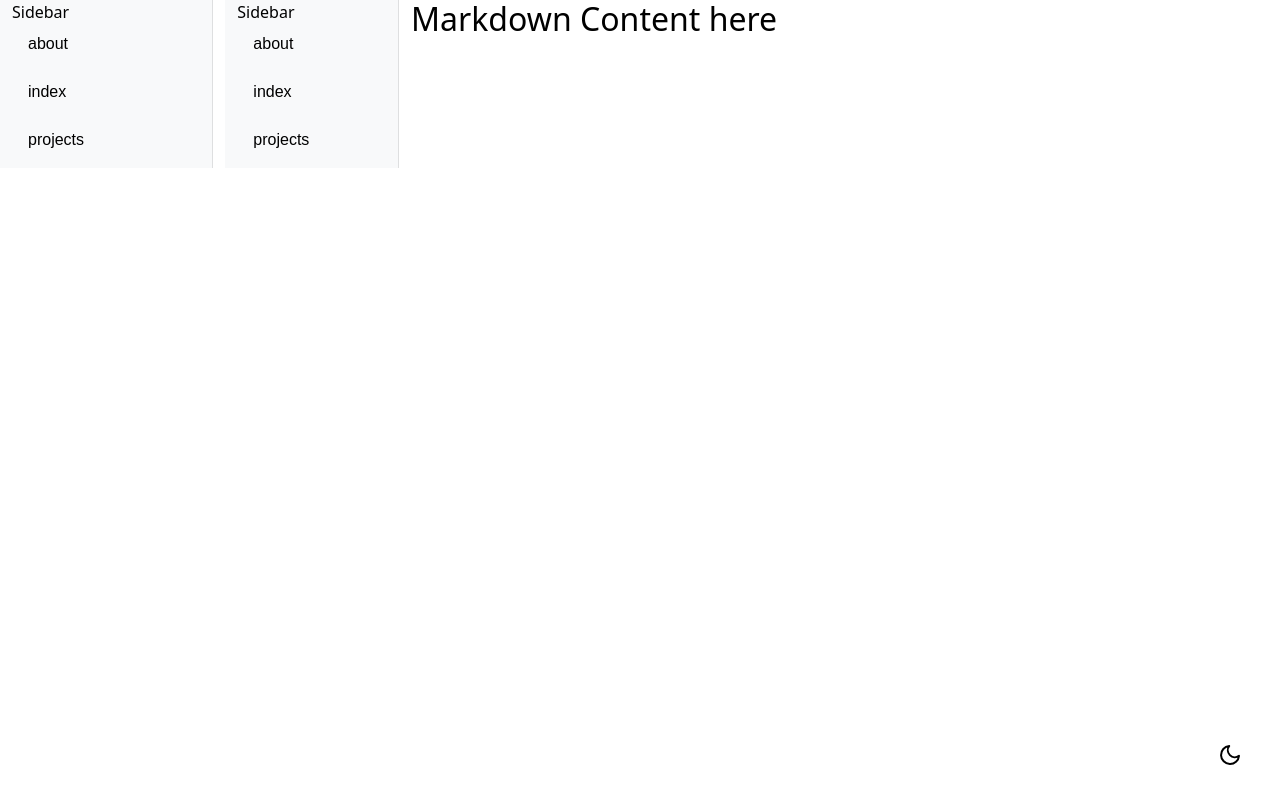
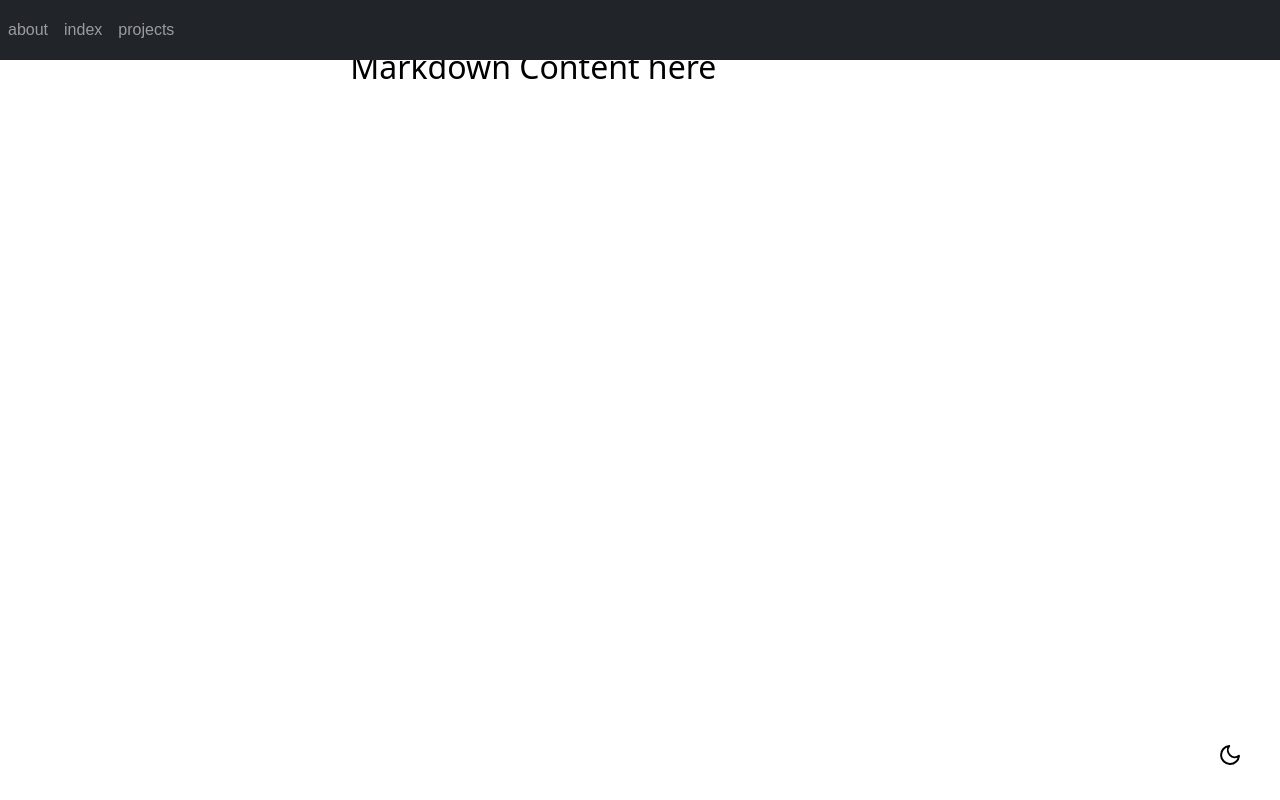
Before and after one commit to nivandosoares/moonwalk, a Next.js app: page / in a window 1280 px wide. Built offline with nearby package versions, Linux system fonts and the light colour scheme.

Commit message:
fixed navbar

```diff
--- a/package.json
+++ b/package.json
@@ -15,6 +15,7 @@
     "marked": "^5.0.2",
     "next": "13.4.3",
     "react": "18.2.0",
+    "react-bootstrap": "^2.7.4",
     "react-dom": "18.2.0",
     "react-icons": "^4.8.0",
     "react-markdown": "^8.0.7",
--- a/pages/Layout.js
+++ b/pages/Layout.js
@@ -1,47 +1,67 @@
 import React, { useContext, useState, useEffect } from "react";
-import styles from "../styles/Layout.module.css";
-import Link from "next/link";
 import ThemeContext from "../ThemeContext";
+import Nav from "react-bootstrap/Nav";
+import Navbar from "react-bootstrap/Navbar";
 
 const Layout = ({ children }) => {
   const { darkTheme } = useContext(ThemeContext);
   const [navLinks, setNavLinks] = useState([]);
+  const [loading, setLoading] = useState(true);
 
   useEffect(() => {
     const fetchNavLinks = async () => {
       const response = await fetch("/api/posts");
       const posts = await response.json();
       setNavLinks(posts);
+      setLoading(false);
     };
 
     fetchNavLinks();
   }, []);
 
-  const sidebarClassName = darkTheme
-    ? `${styles.sidebar} ${styles.customSidebarDark}`
-    : `${styles.sidebar} ${styles.customSidebar}`;
-
   return (
-    <div className={`container-fluid ${styles.container} {$styles.content}`}>
-      <div className={`row justify-content-center align-items-start`}>
-        {/* Sidebar */}
-        <nav className={`col-lg-2 ${sidebarClassName}`}>
-          <div className="sidebar-heading">Sidebar</div>
-          <ul className={`nav flex-column ${styles.navList}`}>
-            {navLinks.map((link) => (
-              <li className={`nav-item ${styles.navItem}`} key={link.slug}>
-                <Link href={`/posts/${link.slug}`} className={`nav-link ${styles.navLink}`}>
+    <>
+      <Navbar
+        collapseOnSelect
+        expand="lg"
+        bg="dark"
+        variant="dark"
+        fixed="top"
+        style={{ height: "60px" }}
+      >
+        <Navbar.Toggle
+          aria-controls="responsive-navbar-nav"
+          className="ml-auto"
+        />
+        <Navbar.Collapse id="responsive-navbar-nav">
+          <Nav className="mr-auto justify-content-center">
+            {loading ? (
+              <p>Loading...</p>
+            ) : (
+              navLinks.map((link) => (
+                <Nav.Link href={`/posts/${link.slug}`} key={link.slug}>
                   {link.slug}
-                </Link>
-              </li>
-            ))}
-          </ul>
-        </nav>
-
-        {/* Conteúdo */}
-        <main className={`col-lg-10 ${styles.content}`}>{children}</main>
+                </Nav.Link>
+              ))
+            )}
+          </Nav>
+        </Navbar.Collapse>
+      </Navbar>
+      <div
+        className={`d-flex align-items-center mt-5 `}
+        style={{ marginTop: "60px" }}
+      >
+        {loading ? (
+          <p>Loading...</p>
+        ) : (
+          <main
+            className={`col-lg-10 d-flex justify-content-center align-items-center`}
+          >
+            {children}
+          </main>
+        )}
       </div>
-    </div>
+    </>
   );
 };
 
--- a/pages/index.js
+++ b/pages/index.js
@@ -17,11 +17,11 @@ function HomePage({ content, posts }) {
   };
 
   return (
-    <Layout>
+
       <div className={styles.content}>
         <ReactMarkdown>{content}</ReactMarkdown>
       </div>
-    </Layout>
+
   );
 }
 
--- a/styles/Layout.module.css
+++ /dev/null
@@ -1,70 +0,0 @@
-/* Layout.module.css */
-.customSidebar {
-  /* Estilos para o tema claro */
-  background-color: #f8f9fa;
-  border-right: 1px solid rgba(0, 0, 0, 0.1);
-}
-
-.customSidebar .nav-link {
-  color: #000;
-}
-
-.customSidebar .nav-link:hover {
-  color: #000;
-  background-color: #e9ecef;
-}
-
-/* Estilos para o tema escuro */
-.customSidebarDark {
-  background-color: #343a40;
-  border-right: 1px solid rgba(255, 255, 255, 0.1);
-}
-
-.customSidebarDark .nav-link {
-  color: #fff;
-}
-
-.customSidebarDark .nav-link:hover {
-  color: #fff;
-  background-color: rgba(255, 255, 255, 0.1);
-}
-/* Adicione essas classes personalizadas */
-/* Remova a classe .horizontalNav */
-
-.navList {
-  display: flex;
-  flex-direction: row;
-  flex-wrap: wrap;
-}
-
-.horizontalNav {
-  flex-direction: row !important;
-}
-
-.navItem {
-  margin-bottom: 0.5rem;
-  margin-right: 1rem;
-}
-
-.navLink {
-  display: block;
-  color: #000;
-  text-decoration: none;
-}
-
-.navList {
-  display: flex;
-  flex-direction: column;
-}
-
-.navItem {
-  margin-bottom: 0.5rem;
-}
-
-.navLink {
-  display: block;
-  color: #000;
-  text-decoration: none;
-}
-
-/* Restante dos estilos */
```
Also changed, not shown: pages/_app.js (+5 -3 lines), 1 other file (tests, documents, lock files or other folders).
